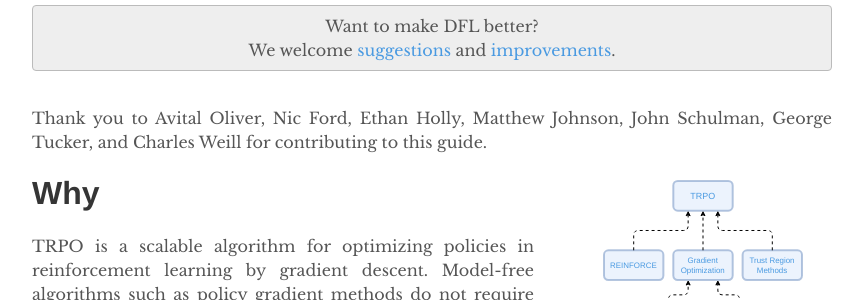
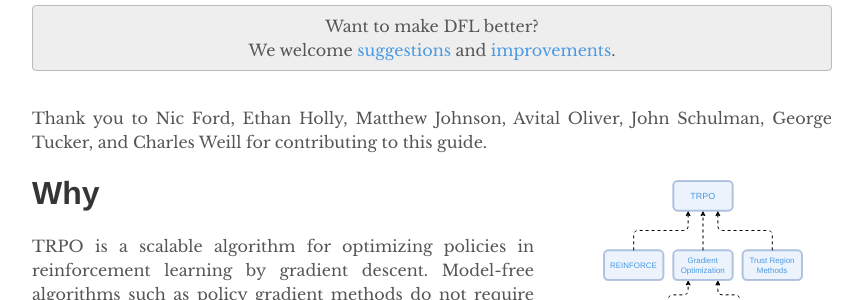
Before and after one commit to depthfirstlearning/depthfirstlearning.com, a Jekyll site: the page built from _posts/2018-06-20-TRPO.markdown, in a window 1280 px wide and 900 px high, scrolled down 301 px. Shown: the part 152-452 px from the top of the window, without its empty margins (208-1071 px from the left). Built offline with Jekyll 4.4.1, drawn with Linux system fonts in a browser that asks for light colours; formulas are drawn with MathJax 3.

Commit message:
Oops, I should not have been first

```diff
--- a/_posts/2018-06-20-TRPO.markdown
+++ b/_posts/2018-06-20-TRPO.markdown
@@ -12,7 +12,7 @@ hidden: false
 feedback: true
 ---
 
-Thank you to Avital Oliver, Nic Ford, Ethan Holly, Matthew Johnson, John Schulman, George Tucker, and Charles Weill for contributing to this guide.
+Thank you to Nic Ford, Ethan Holly, Matthew Johnson, Avital Oliver, John Schulman, George Tucker, and Charles Weill for contributing to this guide.
 
 <div class="deps-graph">
   <iframe class="deps" src="/assets/trpo-deps.svg" width="200"></iframe>
```
